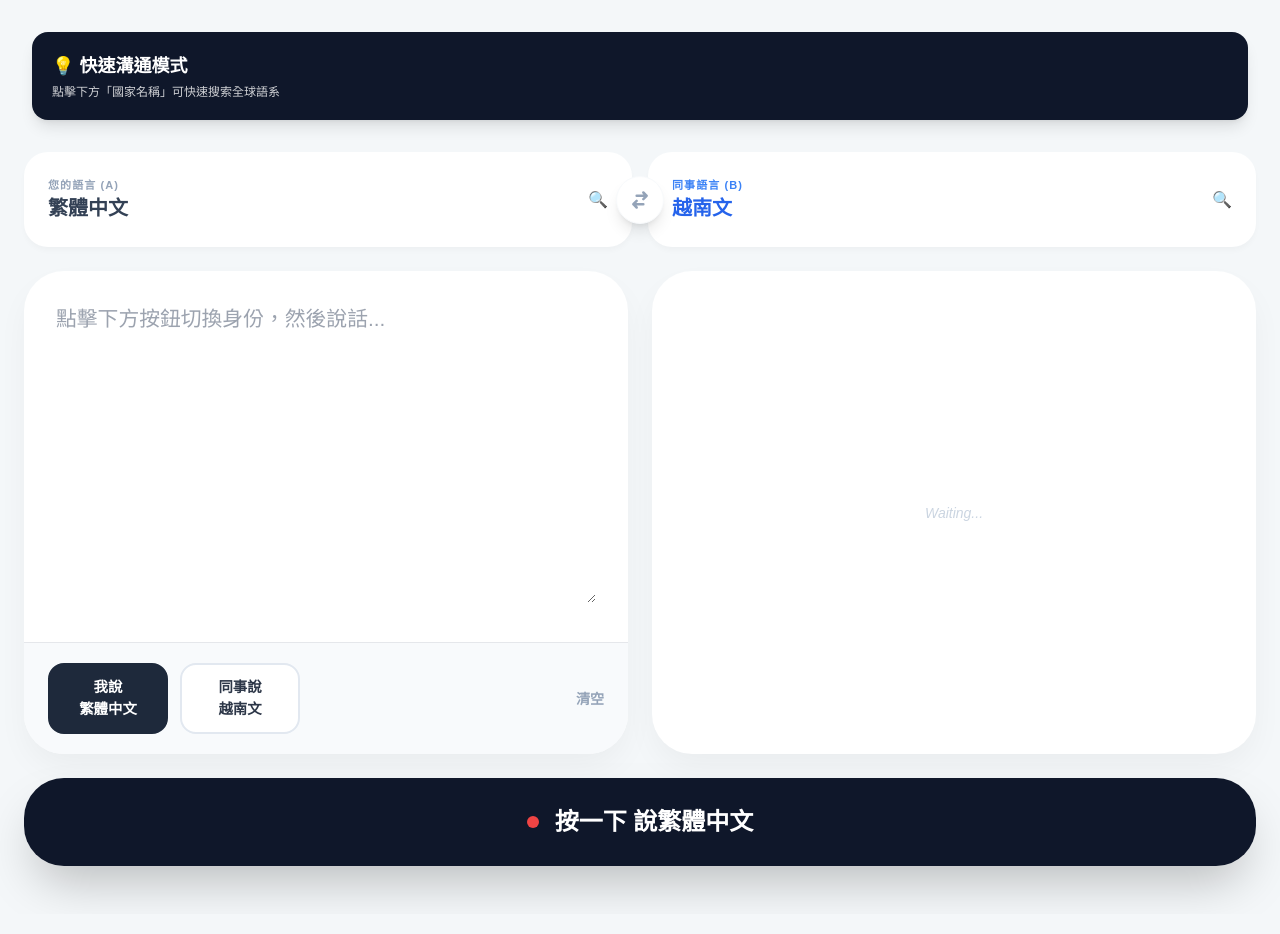
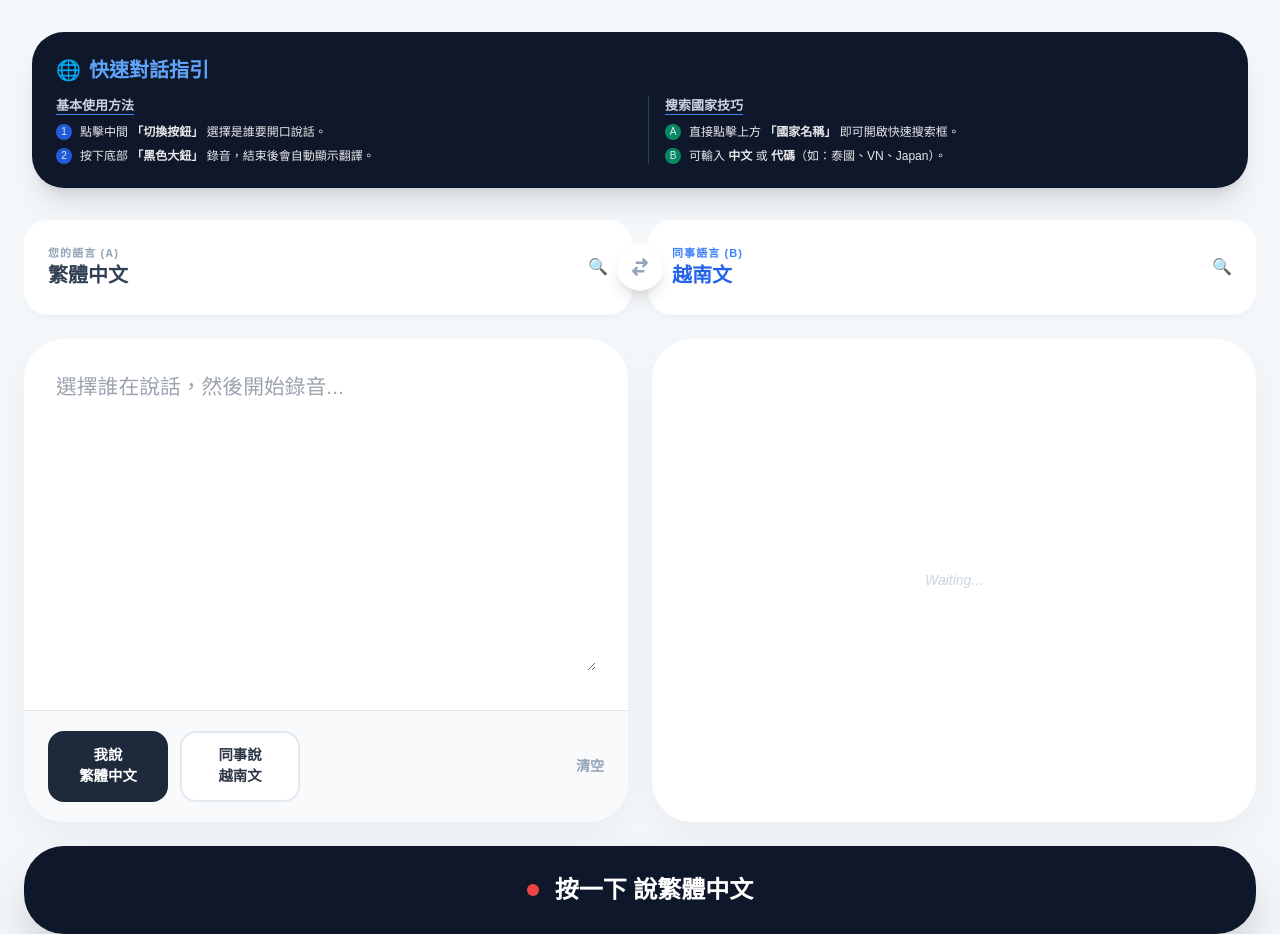
Before and after one commit to t0953530723-crypto/kokolo-game, a plain HTML site: page index.html in a window 1280 px wide. Shown: the top 934 px of the page. Drawn offline with nearby package versions, Linux system fonts and the light colour scheme.

Commit message:
Update index.html

```diff
--- a/index.html
+++ b/index.html
@@ -17,7 +17,6 @@
         .quick-btn { padding: 0.75rem 1.25rem; border-radius: 1rem; font-weight: 800; font-size: 0.9rem; transition: all 0.2s; border: 2px solid #e2e8f0; background: white; display: flex; flex-direction: column; align-items: center; min-width: 120px; }
         .quick-btn.active { background: #1e293b; color: white; border-color: #1e293b; }
 
-        /* 搜索彈窗樣式 */
         #searchModal { display: none; position: fixed; inset: 0; background: rgba(0,0,0,0.4); backdrop-filter: blur(8px); z-index: 100; padding: 1.5rem; }
         .search-container { background: white; border-radius: 2rem; max-width: 500px; margin: 0 auto; height: 80vh; display: flex; flex-direction: column; overflow: hidden; }
         #langSearchInput { width: 100%; padding: 1.5rem; font-size: 1.1rem; border: none; border-bottom: 1px solid #eee; outline: none; font-weight: bold; }
@@ -30,9 +29,34 @@
 <body class="min-h-screen flex flex-col max-w-7xl mx-auto w-full">
 
     <header class="w-full mb-4 px-4 pt-4">
-        <div class="bg-slate-900 text-white p-5 rounded-2xl shadow-lg mb-4">
-            <h2 class="font-black text-lg mb-1">💡 快速溝通模式</h2>
-            <p class="text-xs opacity-80">點擊下方「國家名稱」可快速搜索全球語系</p>
+        <div class="bg-slate-900 text-white p-6 rounded-[2rem] shadow-xl mb-4">
+            <h2 class="font-black text-xl mb-3 flex items-center gap-2 text-blue-400">
+                <span>🌐</span> 快速對話指引
+            </h2>
+            <div class="grid grid-cols-1 md:grid-cols-2 gap-4">
+                <div class="space-y-2">
+                    <p class="text-[13px] font-bold text-slate-300 underline decoration-blue-500 underline-offset-4 mb-2">基本使用方法</p>
+                    <p class="text-xs opacity-90 flex items-start gap-2">
+                        <span class="bg-blue-600 text-white w-4 h-4 flex items-center justify-center rounded-full text-[10px]">1</span>
+                        <span>點擊中間 <b>「切換按鈕」</b> 選擇是誰要開口說話。</span>
+                    </p>
+                    <p class="text-xs opacity-90 flex items-start gap-2">
+                        <span class="bg-blue-600 text-white w-4 h-4 flex items-center justify-center rounded-full text-[10px]">2</span>
+                        <span>按下底部 <b>「黑色大鈕」</b> 錄音，結束後會自動顯示翻譯。</span>
+                    </p>
+                </div>
+                <div class="space-y-2 border-t md:border-t-0 md:border-l border-slate-700 pt-3 md:pt-0 md:pl-4">
+                    <p class="text-[13px] font-bold text-slate-300 underline decoration-blue-500 underline-offset-4 mb-2">搜索國家技巧</p>
+                    <p class="text-xs opacity-90 flex items-start gap-2">
+                        <span class="bg-emerald-600 text-white w-4 h-4 flex items-center justify-center rounded-full text-[10px]">A</span>
+                        <span>直接點擊上方 <b>「國家名稱」</b> 即可開啟快速搜索框。</span>
+                    </p>
+                    <p class="text-xs opacity-90 flex items-start gap-2">
+                        <span class="bg-emerald-600 text-white w-4 h-4 flex items-center justify-center rounded-full text-[10px]">B</span>
+                        <span>可輸入 <b>中文</b> 或 <b>代碼</b>（如：泰國、VN、Japan）。</span>
+                    </p>
+                </div>
+            </div>
         </div>
     </header>
 
@@ -60,7 +84,7 @@
         <div class="flex-1 grid grid-cols-1 lg:grid-cols-2 gap-6">
             <div class="glass-card flex flex-col min-h-[350px]">
                 <div class="safe-text-area flex-1">
-                    <textarea id="inputText" placeholder="點擊下方按鈕切換身份，然後說話..."></textarea>
+                    <textarea id="inputText" placeholder="選擇誰在說話，然後開始錄音..."></textarea>
                 </div>
                 <div class="px-6 py-5 bg-slate-50 border-t flex items-center justify-between">
                     <div class="flex gap-3">
@@ -77,8 +101,8 @@
             <div id="outputCard" class="glass-card flex flex-col bg-white">
                 <div id="resultContent" class="hidden safe-text-area flex-1">
                     <div class="flex justify-between items-center mb-6">
-                        <span class="text-[10px] font-black text-blue-600 bg-blue-50 px-3 py-1 rounded-full uppercase">翻譯對照</span>
-                        <button onclick="copyRes()" class="text-xs font-bold text-blue-600 underline">複製</button>
+                        <span class="text-[10px] font-black text-blue-600 bg-blue-50 px-3 py-1 rounded-full uppercase">對照譯文</span>
+                        <button onclick="copyRes()" class="text-xs font-bold text-blue-600 underline">複製內容</button>
                     </div>
                     <div id="outputText" class="text-slate-800 font-medium whitespace-pre-wrap"></div>
                 </div>
@@ -94,7 +118,7 @@
 
     <div id="searchModal" onclick="closeSearch(event)">
         <div class="search-container" onclick="event.stopPropagation()">
-            <input type="text" id="langSearchInput" placeholder="輸入國家或語言 (如: 日本, vi, thai)..." oninput="filterLangs()">
+            <input type="text" id="langSearchInput" placeholder="輸入國家名稱或縮寫..." oninput="filterLangs()">
             <div class="lang-list" id="langListContainer"></div>
         </div>
     </div>
@@ -195,7 +219,7 @@
         }
 
         function clearAll() { document.getElementById('inputText').value = ""; }
-        function copyRes() { navigator.clipboard.writeText(document.getElementById('outputText').innerText); alert("複製成功"); }
+        function copyRes() { navigator.clipboard.writeText(document.getElementById('outputText').innerText); alert("已複製"); }
         updateUI();
     </script>
 </body>
```
